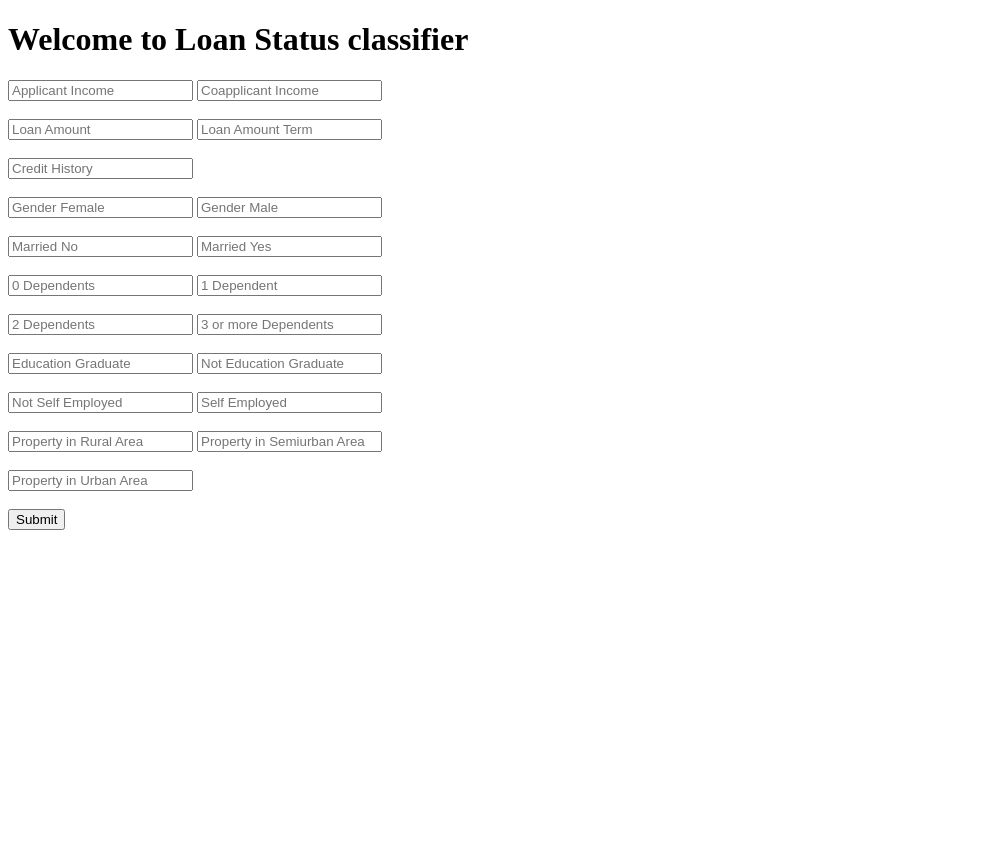
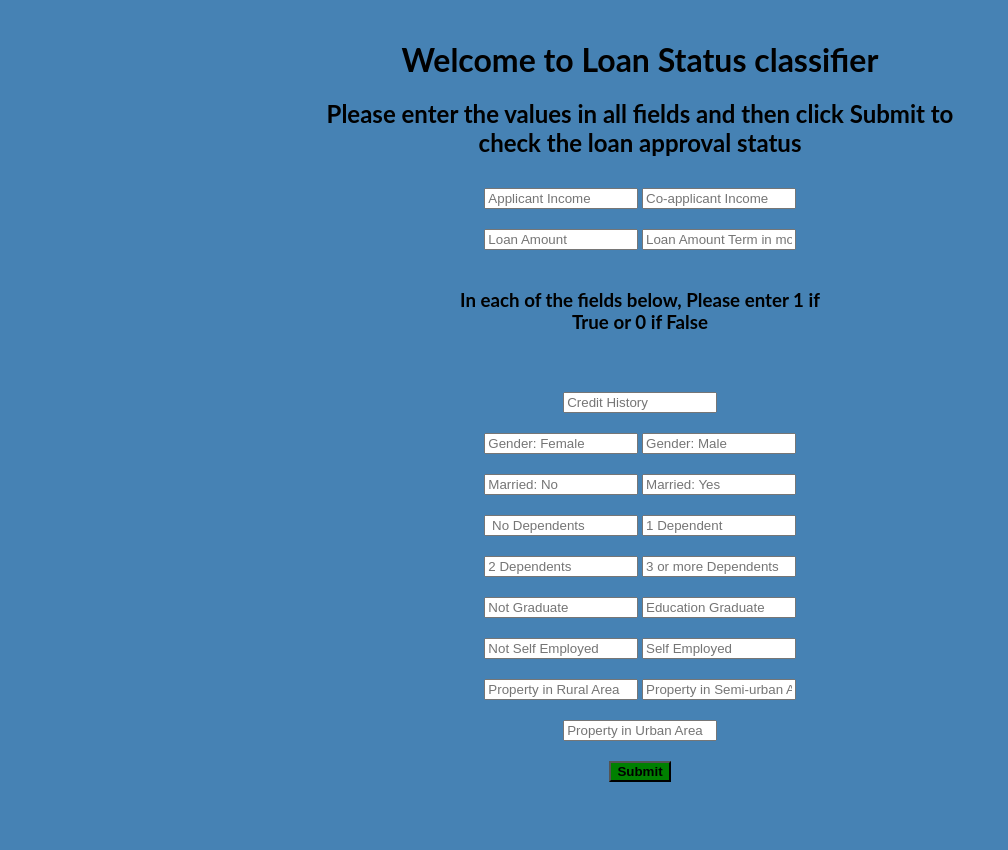
Before and after one commit to dpch94/loan-prediction-model-final, a Flask app: page / in a window 1280 px wide. Shown: the whole page, without its empty margins (0-1008 px from the left). Before the commit the page ends 530 px from the top, so only its background shows below. Run offline with Flask 3, Linux system fonts and the light colour scheme.

Commit message:
feat:updated style

```diff
--- a/app.py
+++ b/app.py
@@ -20,7 +20,7 @@ def home():
 @app.route('/predict',methods=['POST'])
 def predict():
     '''
-    For rendering results on HTML GUI
+    For rendering results on HTML
     '''
     labels = ['granted', 'not granted']
 
--- a/templates/index.html
+++ b/templates/index.html
@@ -1,46 +1,50 @@
 <!DOCTYPE html>
-<html >
+<html>
 <head>
   <meta charset="UTF-8">
   <title>Deploy Loan Status ML model using flask</title>
+  <link rel ="stylesheet" href="style.css">
 </head>
 
 <body>
- <div class="login">
+ <div>
 	<h1>Welcome to Loan Status classifier</h1>
+  <h2>Please enter the values in all fields and then click Submit to check the loan approval status</h2>
     <form action="{{ url_for('predict')}}"method="post">
     	<input type="text" name="ApplicantIncome" placeholder="Applicant Income" required="required" />
-        <input type="text" name="CoapplicantIncome" placeholder="Coapplicant Income" required="required" />
+        <input type="text" name="CoapplicantIncome" placeholder="Co-applicant Income" required="required" />
         <br><br>
         <input type="text" name="LoanAmount" placeholder="Loan Amount" required="required" />
-        <input type="text" name="Loan_Amount_Term" placeholder="Loan Amount Term" required="required" />
+        <input type="text" name="Loan_Amount_Term" placeholder="Loan Amount Term in months" required="required" />
+        <br><br>
+        <h3>In each of the fields below, Please enter 1 if True or 0 if False</h3>
         <br><br>
         <input type="text" name="Credit_History" placeholder="Credit History" required="required" />
         <br><br>
-        <input type="text" name="Gender_Female" placeholder="Gender Female" required="required" />
-        <input type="text" name="Gender_Male" placeholder="Gender Male" required="required" />
+        <input type="text" name="Gender_Female" placeholder="Gender: Female" required="required" />
+        <input type="text" name="Gender_Male" placeholder="Gender: Male" required="required" />
         <br><br>
-        <input type="text" name="Married_No" placeholder="Married No" required="required" />
-        <input type="text" name="Married_Yes" placeholder="Married Yes" required="required" />
+        <input type="text" name="Married_No" placeholder="Married: No" required="required" />
+        <input type="text" name="Married_Yes" placeholder="Married: Yes" required="required" />
         <br><br>
-        <input type="text" name="Dependents_0" placeholder="0 Dependents" required="required" />
+        <input type="text" name="Dependents_0" placeholder=" No Dependents" required="required" />
         <input type="text" name="Dependents_1" placeholder="1 Dependent" required="required" />
         <br><br>
         <input type="text" name="Dependents_2" placeholder="2 Dependents" required="required" />
         <input type="text" name="Dependents_3+" placeholder="3 or more Dependents" required="required" />
         <br><br>
+        <input type="text" name="Education_NotGraduate" placeholder="Not Graduate" required="required" />
         <input type="text" name="Education_Graduate" placeholder="Education Graduate" required="required" />
-        <input type="text" name="Education_NotGraduate" placeholder="Not Education Graduate" required="required" />
         <br><br>
         <input type="text" name="Self_Employed_No" placeholder="Not Self Employed" required="required" />
         <input type="text" name="Self_Employed_Yes" placeholder="Self Employed" required="required" />
         <br><br>
         <input type="text" name="Property_Area_Rural" placeholder="Property in Rural Area" required="required" />
-    <input type="text" name="Property_Area_Semiurban" placeholder="Property in Semiurban Area" required="required" />
+        <input type="text" name="Property_Area_Semiurban" placeholder="Property in Semi-urban Area" required="required" />
         <br><br>
         <input type="text" name="Property_Area_Urban" placeholder="Property in Urban Area" required="required" />
         <br><br>
-        <button type="submit" class="btn btn-primary btn-block btn-large">Submit</button>
+        <button type="submit" class="btn_submit">Submit</button>
     </form>
 
    <br>
--- /dev/null
+++ b/templates/style.css
@@ -0,0 +1,38 @@
+*{
+    box-sizing: border-box;
+
+}
+html,body{
+    height: 100%;
+    padding: 0px;
+	margin: 20px auto;
+    color: black;
+    background: steelblue;
+    font-family: 'Lato', sans-serif;
+    text-align: center;
+}
+h1,h2,h3,h4,h5,h6{
+    font-family: 'Lato', sans-serif;
+    color: black;
+    width: 50%;
+	margin: 20px auto;
+
+
+}
+form{
+	width: 60%;
+	margin: 30px auto;
+
+}
+form div{
+	margin-top: 5px;
+}
+input {
+    width: 20%;
+
+  }
+.btn_submit {
+    background-color: green;
+    text-align: center;
+    font-weight:bold;
+  }
```
Lines whose indentation alone changed are shown as unchanged.
